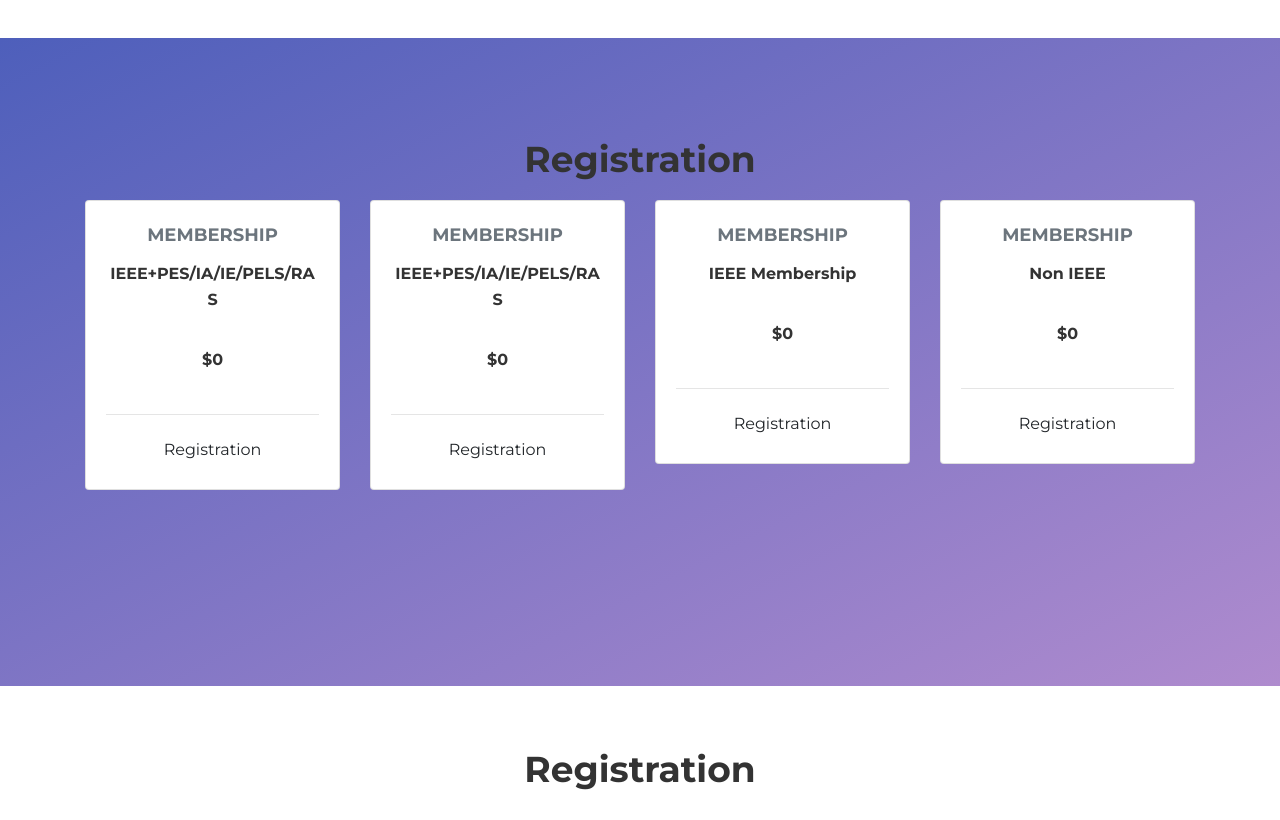
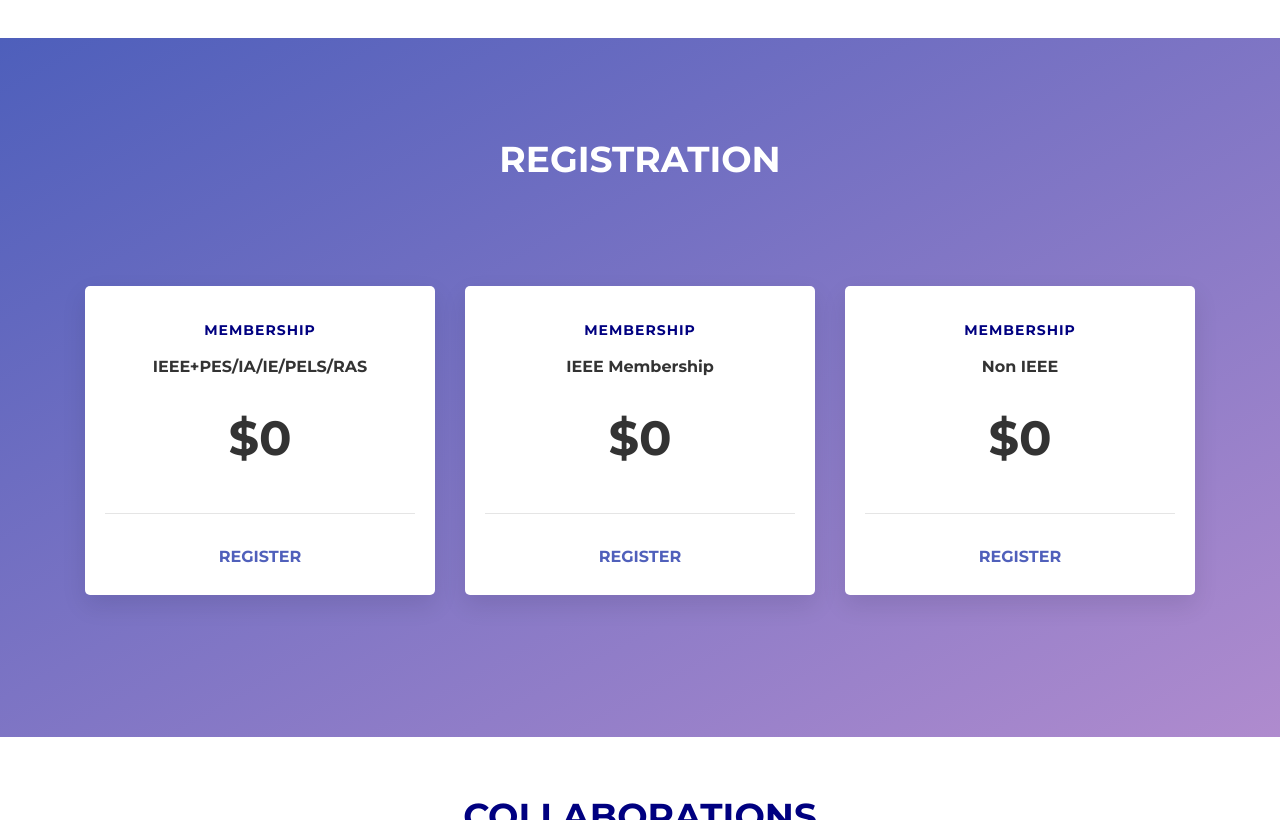
Before and after one commit to IEEE-NSSCE/sourorja2.0, a plain HTML site: page index.html in a window 1280 px wide. Shown: the part 1980-2800 px from the top of the page. Drawn offline with Linux system fonts and the light colour scheme.

Commit message:
add slides, fix register card

```diff
--- a/index.html
+++ b/index.html
@@ -26,7 +26,10 @@
     <link href="styles.css" rel="stylesheet">
 
     <!-- Favicon  -->
-    <link rel="icon" href="images/favicon.png">
+    <link rel="apple-touch-icon" sizes="180x180" href="/favicon_io/apple-touch-icon.png">
+    <link rel="icon" type="image/png" sizes="32x32" href="/favicon_io/favicon-32x32.png">
+    <link rel="icon" type="image/png" sizes="16x16" href="/favicon_io/favicon-16x16.png">
+    <link rel="manifest" href="/favicon_io/site.webmanifest">
 
     <!--Free Font Awesome 5 icons-->
     <script src="https://kit.fontawesome.com/53ae1105b7.js" crossorigin="anonymous"></script>
@@ -69,9 +72,9 @@
                         href="https://drive.google.com/drive/folders/12r94KYsrN3m2n1q4pgpj8lHJAAewxDTZ?usp=sharing"
                         target="_blank" style="color: #000080;">RESOURCES</a>
                 </li>
-                <li class="nav-item">
+                <!--<li class="nav-item">
                     <a class="nav-link page-scroll" href="gallery.html" style="color: #000080;">GALLERY</a>
-                </li>
+                </li>-->
                 <li class="nav-item">
                     <a class="nav-link page-scroll" style="color: #000080;" href="Sourorja2.0_Brochure.pdf"
                         download>DOWNLOAD
@@ -89,7 +92,7 @@
             <div class="row">
                 <div class="col-lg-12">
                     <div class="text-container">
-                        <img src="images/Saurorjya 2 Logo.png" style="max-width: 70%;">
+                        <img src="images/Saurorjya 2 Logo.png" style="max-width: 80%;">
                     </div> <!-- end of text-container -->
                 </div> <!-- end of col -->
             </div> <!-- end of row -->
@@ -185,8 +188,8 @@
     <div id="about-2">
         <div class="container">
             <div class="text-container">
-                <h2 style="text-align: center; font-size:2.5rem;">ABOUT SOURORJA 2.0</h2>
-                <p style="text-align: center;font-size:1.2rem;">
+                <h2 style="text-align: center; font-size:2.5rem;color: #000080;">ABOUT SOURORJA 2.0</h2>
+                <p style="text-align: center;font-size:1.2rem;color: #000080;">
                     Sourorja
                     2.0 is a 3 day offline solar training program
                     exclusively for solar energy enthusiasts that covers the basics
@@ -218,66 +221,51 @@
     <div id="contact" class="form-3">
         <div class="container">
             <div class="section-header">
-                <h2 style="text-align:center;">Registration</h2>
+                <h2 style="text-align:center;color: white;">REGISTRATION</h2></br>
             </div>
-            <div class="row">
+            <div class="row" id="buy-tickets">
 
-                <div class="col-lg-3" style="margin-bottom: 10%">
+                <div class="col-lg-4">
                     <div class="card mb-5 mb-lg-0">
                         <div class="card-body">
-                            <h5 class="card-title text-muted text-uppercase text-center">Membership</h5>
+                            <h5 class="card-title text-uppercase text-center" style="color:#000080;">Membership</h5>
                             <h6 class="text-center">IEEE+PES/IA/IE/PELS/RAS</h6>
                             <h6 class="card-price text-center" style="padding: 12%;">$0</h6>
                             <hr>
                             <div class="text-center">
                                 <button type="button" class="btn" data-toggle="modal" data-target="#buy-ticket-modal"
                                     data-ticket-type="pro-access" href="https://www.yepdesk.com/sourorja2"
-                                    target="_blank">Registration</button>
+                                    target="_blank">REGISTER</button>
                             </div>
                         </div>
                     </div>
                 </div>
-                <div class="col-lg-3">
+                <div class="col-lg-4">
                     <div class="card mb-5 mb-lg-0">
                         <div class="card-body">
-                            <h5 class="card-title text-muted text-uppercase text-center">Membership</h5>
-                            <h6 class="text-center">IEEE+PES/IA/IE/PELS/RAS</h6>
-                            <h6 class="card-price text-center" style="padding: 12%;">$0</h6>
-                            <hr>
-                            <div class="text-center">
-                                <button type="button" class="btn" data-toggle="modal" data-target="#buy-ticket-modal"
-                                    data-ticket-type="pro-access" href="https://www.yepdesk.com/sourorja2"
-                                    target="_blank">Registration</button>
-                            </div>
-                        </div>
-                    </div>
-                </div>
-                <div class="col-lg-3">
-                    <div class="card mb-5 mb-lg-0">
-                        <div class="card-body">
-                            <h5 class="card-title text-muted text-uppercase text-center">Membership</h5>
+                            <h5 class="card-title text-uppercase text-center" style="color:#000080;">Membership</h5>
                             <h6 class="text-center">IEEE Membership</h6>
                             <h6 class="card-price text-center" style="padding: 12%;">$0</h6>
                             <hr>
                             <div class="text-center">
                                 <button type="button" class="btn" data-toggle="modal" data-target="#buy-ticket-modal"
                                     data-ticket-type="pro-access" href="https://www.yepdesk.com/sourorja2"
-                                    target="_blank">Registration</button>
+                                    target="_blank">REGISTER</button>
                             </div>
                         </div>
                     </div>
                 </div>
-                <div class="col-lg-3">
+                <div class="col-lg-4">
                     <div class="card mb-5 mb-lg-0">
                         <div class="card-body">
-                            <h5 class="card-title text-muted text-uppercase text-center">Membership</h5>
+                            <h5 class="card-title text-uppercase text-center" style="color:#000080;">Membership</h5>
                             <h6 class="text-center">Non IEEE</h6>
                             <h6 class="card-price text-center" style="padding: 12%;">$0</h6>
                             <hr>
                             <div class="text-center">
                                 <button type="button" class="btn" data-toggle="modal" data-target="#buy-ticket-modal"
                                     data-ticket-type="pro-access" href="https://www.yepdesk.com/sourorja2"
-                                    target="_blank">Registration</button>
+                                    target="_blank">REGISTER</button>
                             </div>
                         </div>
                     </div>
@@ -285,27 +273,22 @@
             </div>
         </div> <!-- end of container -->
     </div> <!-- end of form-3 -->
-    <!--registration -->
-    <section id="buy-tickets" class="section-with-bg wow fadeInUp">
+
+
+    <!-- collaborators -->
+    <section class="section-with-bg wow fadeInUp">
         <div class="container">
-
-            <div class="section-header">
-                <h2 style="text-align:center;">Registration</h2>
-            </div>
-
 
 
         </div>
-
-
-
         <!-- collaborators -->
         <div class="slider-1">
             <div class="container">
                 <div class="row">
                     <div class="col-lg-12">
-                        <h4>COLLABORATIONS</h4>
-
+                        <div class="section-header">
+                            <h2 style="text-align:center;color:#000080;">COLLABORATIONS</h2></br></br>
+                        </div>
                         <!-- Image Slider -->
                         <div class="slider-container">
                             <div class="swiper-container image-slider-2">
@@ -335,7 +318,8 @@
             </div> <!-- end of container -->
         </div> <!-- end of slider-1 -->
         <!-- end of partners -->
-
+</br>
+</br>
 
         <!-- terms and conditions -->
         <div id="terms" style="margin-bottom: 5%;margin-top: 1%;">
@@ -395,7 +379,7 @@
                             <p>For registration questions please get in touch using the contact details below.</p>
                             <ul class="list-unstyled li-space-lg">
                                 <li class="media">
-                                    <div class="media-body">Nihal Imathaiz &nbsp;&nbsp;
+                                    <div class="media-body">&nbsp;&nbsp;&nbsp;&nbsp;Nihal Imathaiz &nbsp;&nbsp;
                                         <i class="fas fa-mobile-alt"></i><a style="text-decoration: none;"
                                             href="tel:+91 9048447670" target="_blank">&nbsp; +91
                                             9048447670</a>
@@ -458,8 +442,7 @@
                 <div class="row">
                     <div class="col-lg-12">
                         <p class="p-small">Build with ❤️ by IEEE SB NSSCE &copy; Copyright.
-                            All
-                            Rights Reserved</p>
+                            All Rights Reserved</p>
                     </div> <!-- end of col -->
                 </div> <!-- enf of row -->
             </div> <!-- end of container -->
--- a/styles.css
+++ b/styles.css
@@ -896,13 +896,13 @@
 	position: relative;
 	padding-top: 8rem;
 	padding-bottom: 40%;
-	background: url(./images/college-pic.jpg) top center;
+	background: url(./images/1.jpg) top center;
 	background-size: cover;
 	text-align: center;
 }
 .header::before{
 	content: "";
-  background: rgba(255,255,255,0.9);
+  background: rgba(255,255,255,0.8);
   position: absolute;
   bottom: 0;
   top: 0;
@@ -1185,6 +1185,14 @@
 }
 
 #buy-tickets .card .btn {
+  font-weight: bold;
+  border:10px #5060BB;
+  color:#5060BB;
+  background-color: white;
+
+}
+#buy-tickets .card .btn:hover {
+  font-weight: bold;
   font-size: 15px;
   border-radius: 50px;
   padding: 10px 40px;
@@ -1192,11 +1200,6 @@
   background-color: #5060BB;
   border: 0;
   color: #fff;
-}
-#buy-tickets .card .btn:hover {
-  border:10px #5060BB;
-  color:#5060BB;
-  background-color: white;
 }
 
 
```
Also changed, not shown: favicon_io/android-chrome-192x192.png (added), favicon_io/android-chrome-512x512.png (added), favicon_io/apple-touch-icon.png (added), favicon_io/favicon-16x16.png (added), favicon_io/favicon-32x32.png (added), favicon_io/favicon.ico (added), favicon_io/site.webmanifest (added), images/1.jpg (added), images/details-slide-1.jpg, images/details-slide-2.jpg, images/details-slide-3.jpg.
